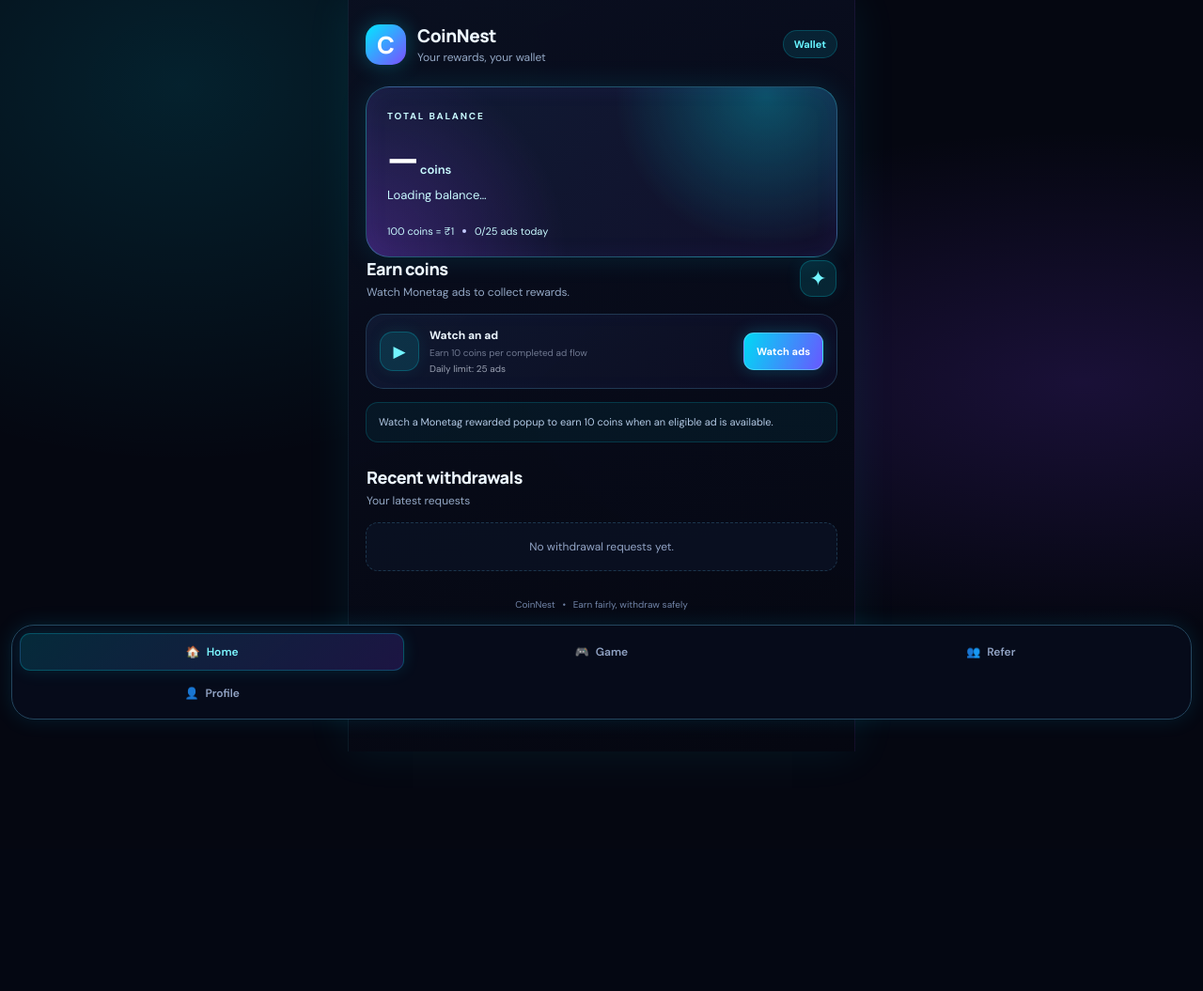
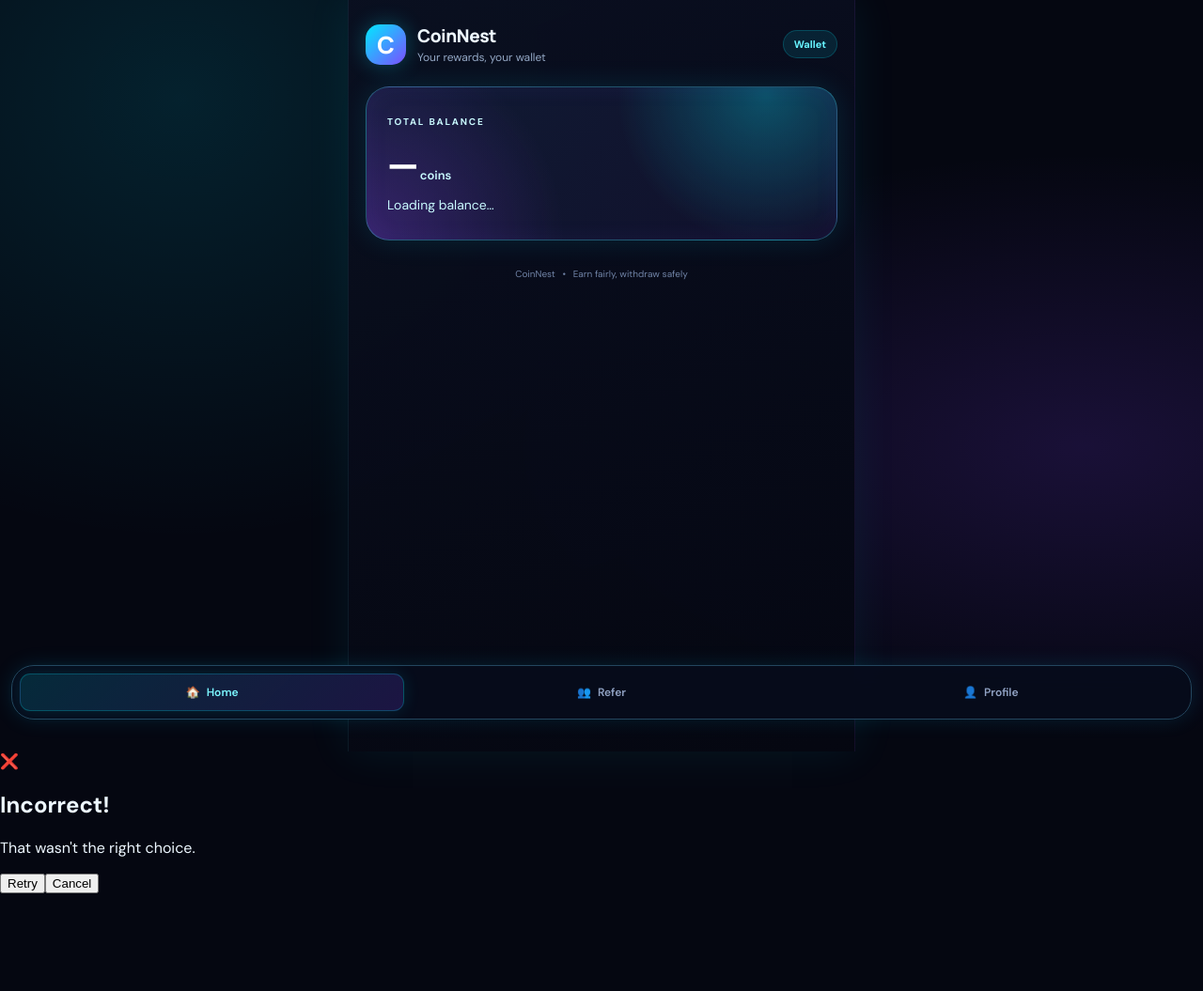
Before and after one commit to tanmay-12032/coinnest-webapp, a Flask app: page / in a window 1280 px wide. Shown: the whole page at 94% size. Before the commit the page ends 800 px from the top, so only its background shows below. Run offline with Flask 3, Linux system fonts and the light colour scheme; data that the repository does not hold is empty; parts of the project's set-up code (start-up, migrations or seed data) failed here and were passed over; some libraries are stand-ins or nearby versions.

Commit message:
Add files via upload

```diff
--- a/templates/index.html
+++ b/templates/index.html
@@ -5,46 +5,20 @@
 <title>CoinNest — Rewards Wallet</title>
 <link rel="stylesheet" href="/static/style.css">
 <script src="https://telegram.org/js/telegram-web-app.js"></script>
-<script id="monetag-sdk" src="https://libtl.com/sdk.js" data-zone="12053770" data-sdk="show_12053770" onerror="this.dataset.loadFailed='true';console.error('Monetag SDK script failed to load')"></script>
 </head>
 <body>
 <div class="app">
   <header><div class="brandmark">C</div><div><div class="brand">CoinNest</div><div class="sub">Your rewards, your wallet</div></div><div class="pill" id="mode-pill">Wallet</div></header>
-  <nav class="tabs neon-tabs"><button class="tab active" data-tab="home">🏠 <span>Home</span></button><button class="tab" data-tab="games">🎮 <span>Game</span></button><button class="tab" data-tab="refer">👥 <span>Refer</span></button><button class="tab" data-tab="profile">👤 <span>Profile</span></button></nav>
+  <nav class="tabs neon-tabs"><button class="tab active" data-tab="home">🏠 <span>Home</span></button><button class="tab" data-tab="refer">👥 <span>Refer</span></button><button class="tab" data-tab="profile">👤 <span>Profile</span></button></nav>
   <main>
-    <section class="panel active" id="panel-home">  <section class="hero">
-    <div class="eyebrow">TOTAL BALANCE</div><div class="balance"><span id="balance">—</span><small> coins</small></div>
-    <div class="rupee" id="rupee-balance">Loading balance…</div>
-    <div class="hero-bottom"><span>100 coins = ₹1</span><span class="dot"></span><span id="ads-count">0/25 ads today</span></div>
-  </section>
-
-      <div class="section-head"><div><h2>Earn coins</h2><p>Watch Monetag ads to collect rewards.</p></div><div class="coin-icon">✦</div></div>
-      <div class="ad-card"><div class="ad-symbol">▶</div><div class="ad-copy"><b>Watch an ad</b><span>Earn 10 coins per completed ad flow</span><small>Daily limit: 25 ads</small></div><button id="watch-btn" class="primary">Watch ads</button></div>
-      <div class="notice" id="ad-notice">Watch a Monetag rewarded popup to earn 10 coins when an eligible ad is available.</div>
-      <div class="section-head history-head"><div><h2>Recent withdrawals</h2><p>Your latest requests</p></div></div>
-      <div id="home-history" class="history empty">No withdrawal requests yet.</div>
+    <section class="panel active" id="panel-home">
+      <section class="hero home-balance-only">
+        <div class="eyebrow">TOTAL BALANCE</div>
+        <div class="balance"><span id="balance">—</span><small> coins</small></div>
+        <div class="rupee" id="rupee-balance">Loading balance…</div>
+      </section>
     </section>
-    <section class="panel" id="panel-games">      <div class="section-head games-heading"><div><h2>Games</h2><p>Play mini games in CoinNest</p></div><div class="coin-icon">🎮</div></div>
-      <div class="games-grid">
-        <button class="game-card" data-game="math"><span class="game-emoji">🧠</span><b>Math Quiz</b><small>Quick maths challenge</small></button>
-        <button class="game-card" data-game="maze"><span class="game-emoji">🌀</span><b>Maze Escape</b><small>Guide the ball to exit</small></button>
-        <button class="game-card wide" data-game="village"><span class="game-emoji">🏡</span><b>Find the Objects</b><small>Search a busy village scene</small></button>
-      </div>
-      <section class="game-panel" id="game-math" hidden>
-        <div class="game-top"><h3>🧠 Math Quiz</h3><button class="secondary" data-close-game>Close</button></div>
-        <p id="math-question">Tap Start to begin.</p><div id="math-answers" class="answer-grid"></div><button class="primary full" id="math-start">Start quiz</button><p class="game-feedback" id="math-feedback"></p>
-      </section>
-      <section class="game-panel" id="game-maze" hidden>
-        <div class="game-top"><h3>🌀 Maze Escape</h3><button class="secondary" data-close-game>Close</button></div>
-        <p>Move the ball to the green exit using the arrows.</p><div id="maze-board" class="maze-board"></div>
-        <div class="maze-controls"><button data-move="up">↑</button><div><button data-move="left">←</button><button data-move="down">↓</button><button data-move="right">→</button></div></div><p class="game-feedback" id="maze-feedback"></p><button class="secondary full" id="maze-new-game">New game</button>
-      </section>
-      <section class="game-panel" id="game-village" hidden>
-        <div class="game-top"><h3>🏡 Find the Objects</h3><button class="secondary" data-close-game>Close</button></div>
-        <p>Find all the requested objects in the village.</p><p class="village-target">Find: <b id="village-target">🪣 bucket × 3</b></p>
-        <div class="village-scene" id="village-scene" aria-label="Village hidden-object game"></div><p class="game-feedback" id="village-feedback"></p><button class="secondary full" id="village-reset">New village challenge</button>
-      </section>
-    </section>    <section class="panel" id="panel-refer">
+    <section class="panel" id="panel-refer">
       <div class="section-head"><div><h2>Refer & Earn</h2><p>Invite friends to CoinNest</p></div><div class="coin-icon">🎁</div></div>
       <div class="ref-hero"><span>Referral rewards</span><strong>20% commission + 50 coins</strong><small>Per eligible referral after 5 verified ads</small></div>
       <div class="ref-stats"><div><small>Total referrals</small><b id="ref-total">—</b></div><div><small>Completed</small><b id="ref-completed">—</b></div><div><small>Bonus coins</small><b id="ref-bonus">—</b></div></div>
@@ -57,7 +31,7 @@
       <section class="hero profile-hero">
         <div class="eyebrow">TOTAL BALANCE</div><div class="balance"><span id="profile-hero-balance">—</span><small> coins</small></div>
         <div class="rupee" id="profile-hero-rupees">Loading balance…</div>
-        <div class="hero-bottom"><span>100 coins = ₹1</span><span class="dot"></span><span id="profile-hero-ads-count">0/25 ads today</span></div>
+        <div class="hero-bottom"><span>100 coins = ₹1</span></div>
       </section>
       <div class="profile-withdraw-heading"><h2>Withdraw</h2><p>Choose your payout method</p></div>
       <div class="withdraw-methods" role="group" aria-label="Withdrawal method">
@@ -96,21 +70,7 @@
     <button id="verify-join" class="primary join-continue">◉ &nbsp; I’ve joined — continue</button>
   </section>
 </div>
-
-<div id="maze-reward-modal" class="reward-modal" hidden>
-  <div class="reward-backdrop"></div>
-  <div class="reward-dialog" role="dialog" aria-modal="true" aria-labelledby="maze-reward-title">
-    <div class="reward-coin">🪙</div>
-    <h2 id="maze-reward-title">You won 5 coins!</h2>
-    <p>Maze escaped successfully</p>
-    <div class="reward-actions">
-      <button id="maze-claim" class="reward-claim">Claim 5 coins</button>
-      <button id="maze-skip" class="reward-skip">Skip</button>
-    </div>
-    <p id="maze-reward-message" class="reward-message"></p>
-  </div>
-</div>
-<div id="incorrect-modal" class="reward-modal" hidden><div class="reward-backdrop"></div><div class="reward-dialog incorrect-dialog" role="dialog" aria-modal="true"><div class="reward-coin">❌</div><h2>Incorrect!</h2><p id="incorrect-message">That wasn't the right choice.</p><div class="reward-actions"><button id="incorrect-retry" class="reward-claim">Retry</button><button id="incorrect-cancel" class="reward-skip">Cancel</button></div></div></div>
+<div class="reward-dialog incorrect-dialog" role="dialog" aria-modal="true"><div class="reward-coin">❌</div><h2>Incorrect!</h2><p id="incorrect-message">That wasn't the right choice.</p><div class="reward-actions"><button id="incorrect-retry" class="reward-claim">Retry</button><button id="incorrect-cancel" class="reward-skip">Cancel</button></div></div></div>
 <div id="toast" class="toast" role="status"></div>
 <script src="/static/app.js"></script>
 </body></html>
```
